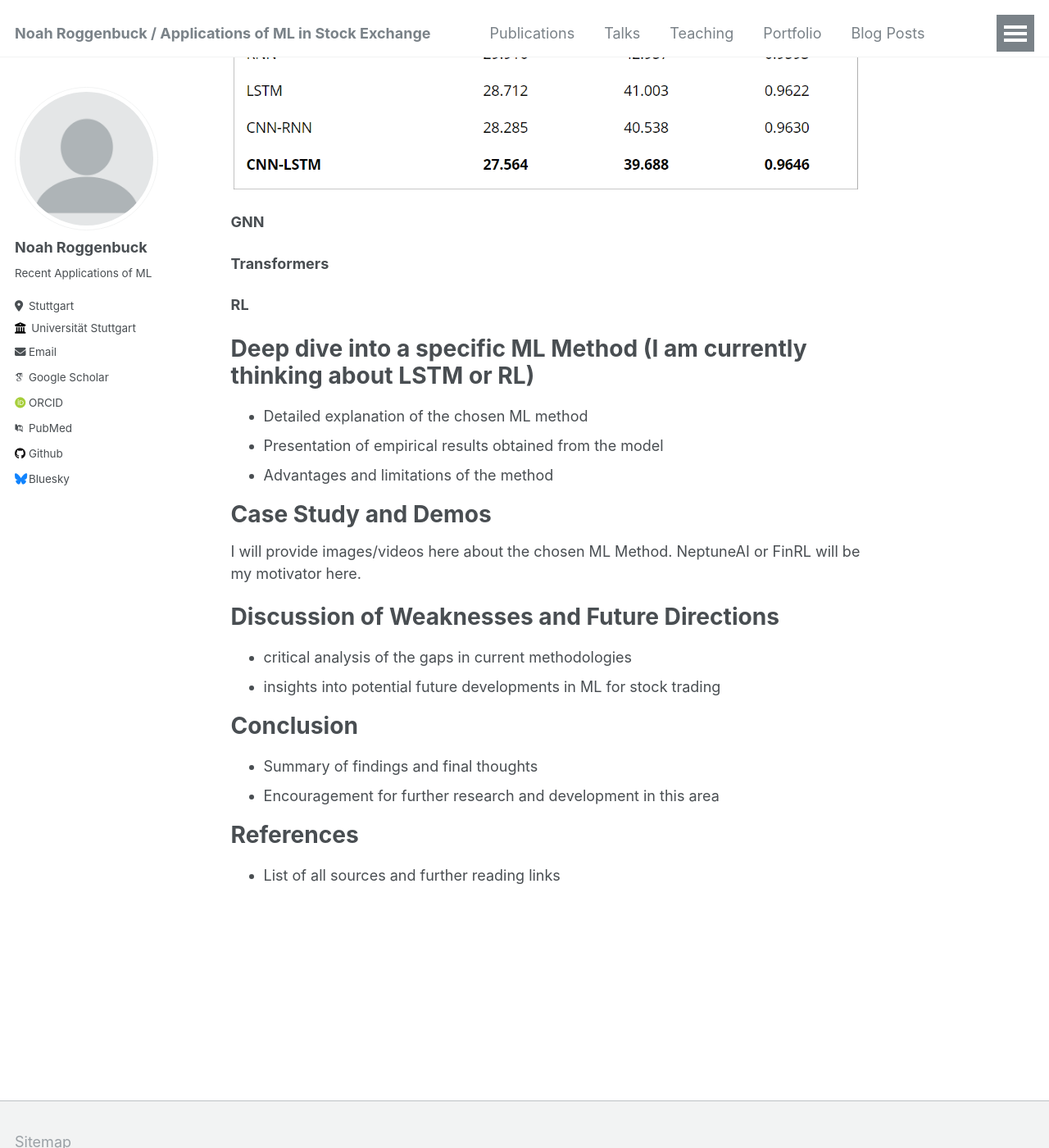
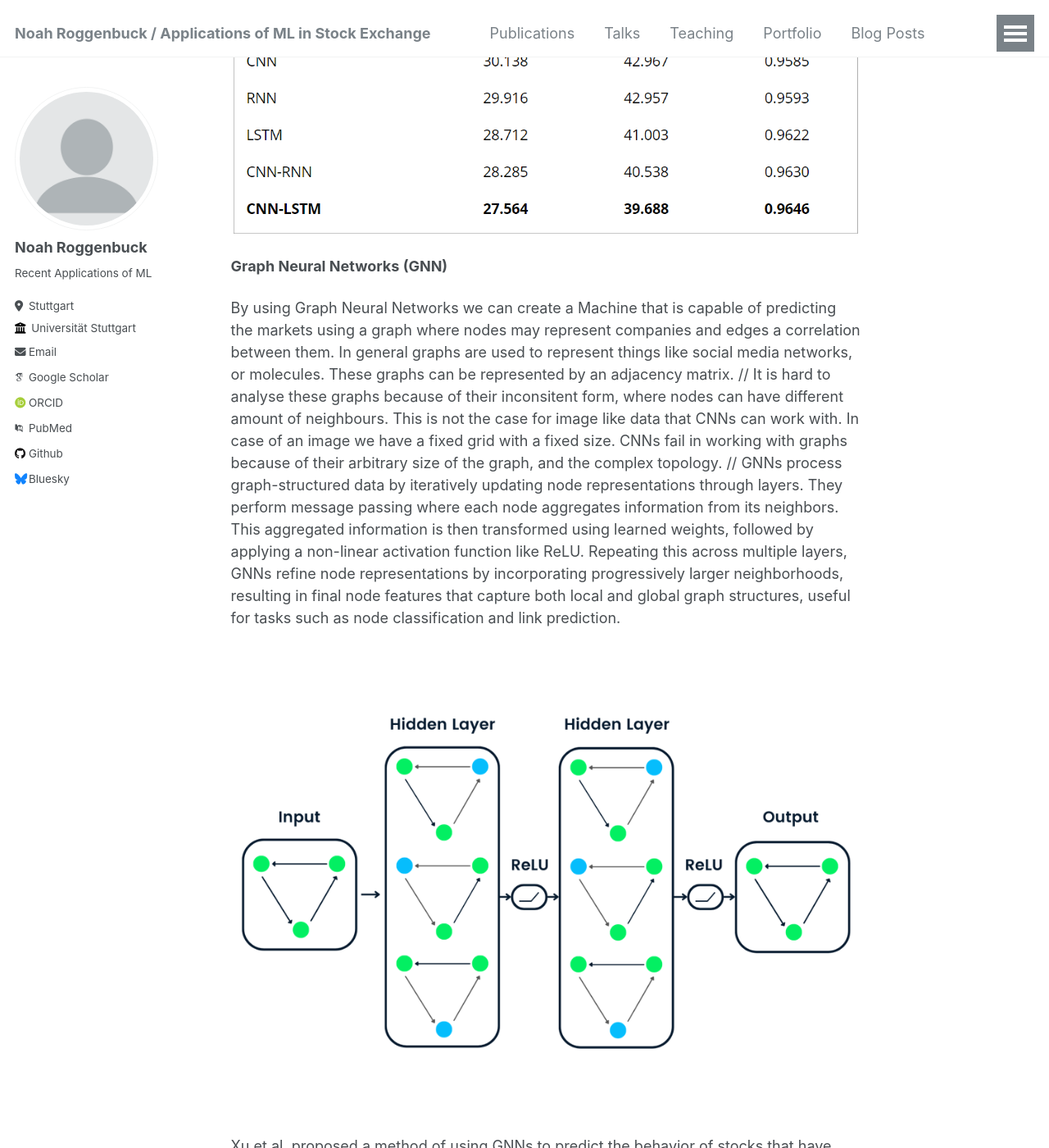
Before and after one commit to noahrog02/noahrog02.github.io, a Jekyll site: the page built from _pages/about.md, in a window 1280 px wide and 1400 px high, scrolled down 7300 px. Shown: the whole window at 82% size. Built offline with Jekyll 4.4.1, drawn with Linux system fonts in a browser that asks for light colours; some web fonts are replaced; some of the changed text lies outside the part shown.

Commit message:
Update about.md

```diff
--- a/_pages/about.md
+++ b/_pages/about.md
@@ -31,7 +31,7 @@ There are differents fields in which ML is being used in the stock market. The m
 - **Stock movement prediction:** The goal of this approach is the same as direct stock price prediction. But in this case the machine only predicts if the price goes up, down or sideways for a specific time interval, which takes the burdens of price prediction off of the machine. In some cases it also provides prediction about the steepness of the movement.
 - **Portfolio management:** Portfolio management aims to have a fixed amount of capital allocated to numerous stocks. This basically comes down to a weight distribution problem, where the ML has to decide what stock gets what percentage of the capital provided. ML algorithms will try to find a correlation between different stocks and then readjust the wheights in fixed time intervals by selling and buying shares.
 - **Trading strategies:** Providing trading strategies that a human can use to trade in the market is another research area of ML in stock. The goal is to use ML to find strategies like buy or sell signals that a human can easily understand and use. There exist plenty of trading strategies already and this approach could improve and add to these existing strategies.
-- **Others:** There are some other use cases where the most common are order execution and market making. It is possible to use Machine Learning algorithms for large Buy or Sell orders of a single individual to make impact on price as small as possible. So called market maker are institutions that handle the transfer of stock from one individual to another. He may use Machine Learning to enable a smoother flow in markets that have high volume.
+- **Others:** There are some other use cases where the most common are order execution and market making. It is possible to use Machine Learning algorithms for large Buy or Sell orders of a single individual that would have too much impact on the price of the underlying stock if volume is too low. The goal is to distribute the order over one or two trading days in a way that it gets sucked up by the market without making too much of an impact. So called market makers are institutions that handle the transfer of stock from one individual to another. They may use Machine Learning to enable a smoother flow in markets that have high volume.
 
 **Why use Machine Learning for Stock**
 
@@ -93,7 +93,21 @@ To evaluate their models performance they compared it's mean absolute error and
 
 ![CNN-LSTM-Results](images/CNN-LSTM-Results.png)
 
-**GNN**
+**Graph Neural Networks (GNN)**
+
+By using Graph Neural Networks we can create a Machine that is capable of predicting the markets using a graph where nodes may represent companies and edges a correlation between them. In general graphs are used to represent things like social media networks, or molecules. These graphs can be represented by an adjacency matrix. //
+It is hard to analyse these graphs because of their inconsitent form, where nodes can have different amount of neighbours. This is not the case for image like data that CNNs can work with. In case of an image we have a fixed grid with a fixed size. CNNs fail in working with graphs because of their arbitrary size of the graph, and the complex topology. //
+GNNs process graph-structured data by iteratively updating node representations through layers. They perform message passing where each node aggregates information from its neighbors. This aggregated information is then transformed using learned weights, followed by applying a non-linear activation function like ReLU. Repeating this across multiple layers, GNNs refine node representations by incorporating progressively larger neighborhoods, resulting in final node features that capture both local and global graph structures, useful for tasks such as node classification and link prediction.
+
+![GNN](images/GNN.png)
+
+Xu et al. proposed a method of using GNNs to predict the behavior of stocks that have already hit a price limit. A price limit in certain markets limits a stock to not rise above a daily limit to prevent excessive volatility. Their model predicts whether a price-limit-hitting stock will close at the price limit (Type 1) or below it (Type 2) by using a Hierarchical GNN. HGNNs combine multiple level of information like stock data, relationships between stocks, and overall market trends. The input to their HGNN includes historical stock sequences, technical indicators and a stock relation graph. The model uses LSTM networks to extract historical features and MLP to extract limit-related features. These features are then processed through hierarchical layers that consider node, relation and graph views using graph convolution and attention mechanisms. The final output is then classified using a fully connected layer to predict wheter a price-limit-hitting stock is Type 1 or 2.
+
+![HGNN](images/HGNN.png)
+
+By using this information one may short Type 2 price-limit-hitting-stocks and buy Type 1 as they are likely to trade higher the next day. The accuracy using this model can be seen in the table below, where the authors compared the accuracy of different models in two different markets SSE and SZSE.
+
+![HGNN_Results](images/HGNN_Results.png)
 
 **Transformers**
 
```
